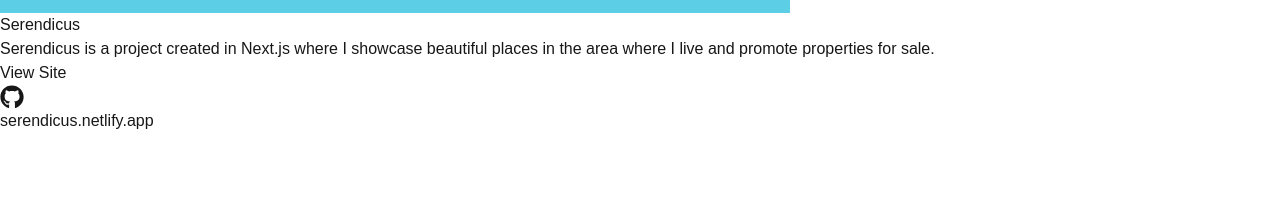
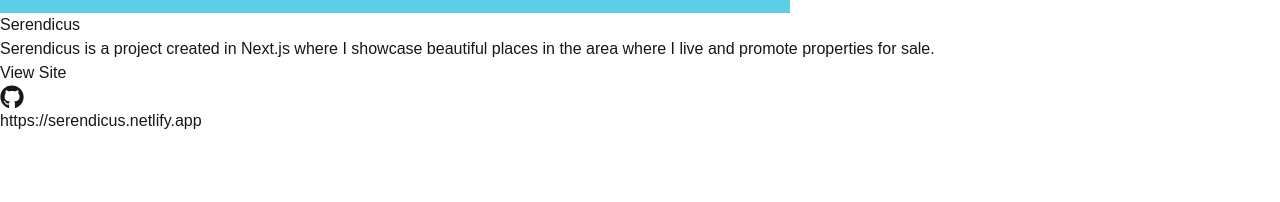
Before and after one commit to jonathanDavid1/porfolio-3.0, a Next.js app: page / in a window 1280 px wide. Shown: the part 4693-4895 px from the top of the page. Built offline with nearby package versions, Linux system fonts and the light colour scheme.

Commit message:
adding protocol https

```diff
--- a/src/components/Projects.tsx
+++ b/src/components/Projects.tsx
@@ -11,7 +11,7 @@
             title: "Serendicus",
             description: "Serendicus is a project created in Next.js where I showcase beautiful places in the area where I live and promote properties for sale.",
             imageUrl: "/serendicus.png",
-            projectUrl: "serendicus.netlify.app",
+            projectUrl: "https://serendicus.netlify.app",
             githubUrl: "https://github.com/jonathanDavid1/my-portafolio",
             technologies: ["Next.js", "Tailwind CSS", "React", "JavaScript", "TypeScript", "GitHub", "Git", "Netlify", "SEO"],
             iconColor: "gold"  // Color válido
```
